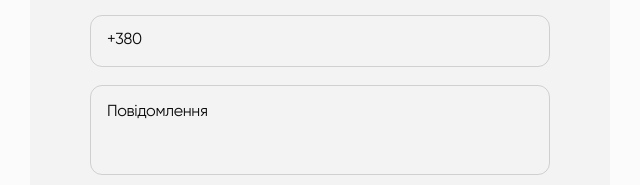
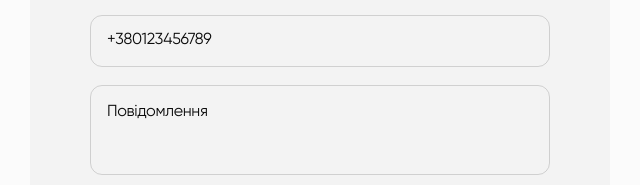
Before and after one commit to galinka-kalinka/choice-store, a website built with Vite: page src/index.html in a window 1280 px wide. Shown: the part 1085-1270 px from the top of the page, 35-675 px from the left. Built offline with nearby package versions, Linux system fonts and the light colour scheme.

Commit message:
Update contact-us.html

```diff
--- a/src/partials/contact-us.html
+++ b/src/partials/contact-us.html
@@ -21,7 +21,7 @@
           </div>
           <div class="contact-us-input-wrapper">
             <label class="contact-us-label">
-              <input type="tel" name="user-phone" placeholder="+380" pattern="^\+\d{12}"
+              <input type="tel" name="user-phone" placeholder="+380123456789" pattern="^\+\d{12}"
                 title="Phone number must start with +380 and consist of 12 digits." class="contact-us-input" required />
             </label>
           </div>
```
